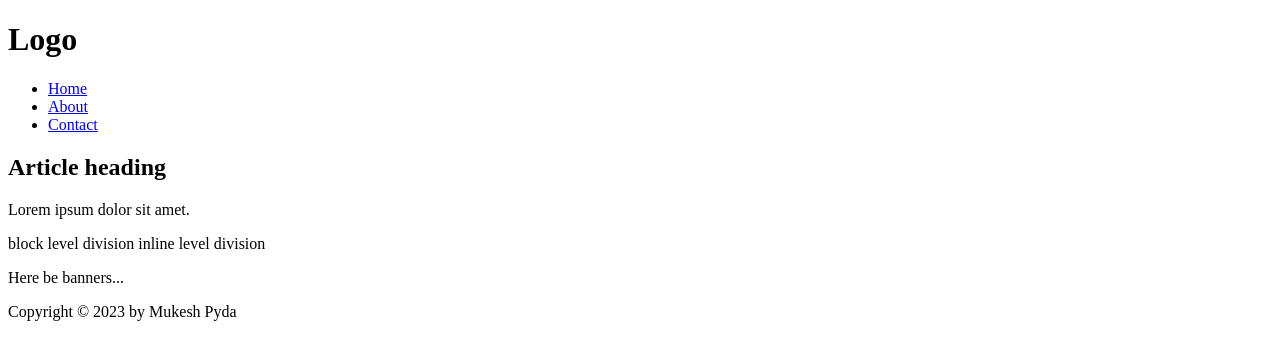
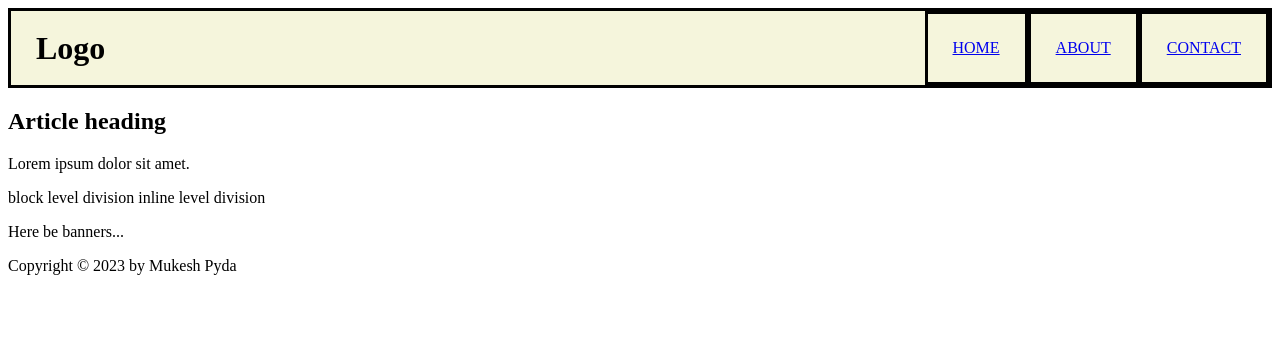
Before and after one commit to MukeshPyda/Web3WebDev, a plain HTML site: page page_layout.html in a window 1280 px wide. Drawn offline with Linux system fonts and the light colour scheme.

Commit message:
Website Menu bar

```diff
--- /dev/null
+++ b/css/page_layout.css
@@ -0,0 +1,30 @@
+.menu-list {
+    display: flex;
+    justify-content: flex-end;
+    margin: 0px;
+}
+
+.menu-item {
+    margin: 0px;
+    list-style-type: none;
+    padding: 25px;
+    border: solid black;
+    text-transform: uppercase;
+}
+
+.header-container {
+    display: flex;
+    border: solid black;
+    margin: 0px;
+    background-color: beige;
+}
+
+.logo {
+    width: 30%;
+    padding-left: 25px;
+    margin: auto;
+}
+
+.main-nav {
+    width: 70%;
+}
--- a/page_layout.html
+++ b/page_layout.html
@@ -4,16 +4,17 @@
     <meta charset="UTF-8">
     <meta http-equiv="X-UA-Compatible" content="IE=edge">
     <meta name="viewport" content="width=device-width, initial-scale=1.0">
+    <link rel="stylesheet" href="css/page_layout.css">
     <title>Web3</title>
 </head>
 <body>
-    <header>
-        <h1>Logo</h1>
-        <nav>
-            <ul>
-                <li><a href="#">Home</a></li>
-                <li><a href="#">About</a></li>
-                <li><a href="#">Contact</a></li>
+    <header class="header-container">
+        <h1 class="logo">Logo</h1>
+        <nav class="main-nav">
+            <ul class="menu-list">
+                <li class="menu-item"><a href="#">Home</a></li>
+                <li class="menu-item"><a href="#">About</a></li>
+                <li class="menu-item"><a href="#">Contact</a></li>
             </ul>
         </nav>
     </header>
```
Also changed, not shown: 1 other file.
